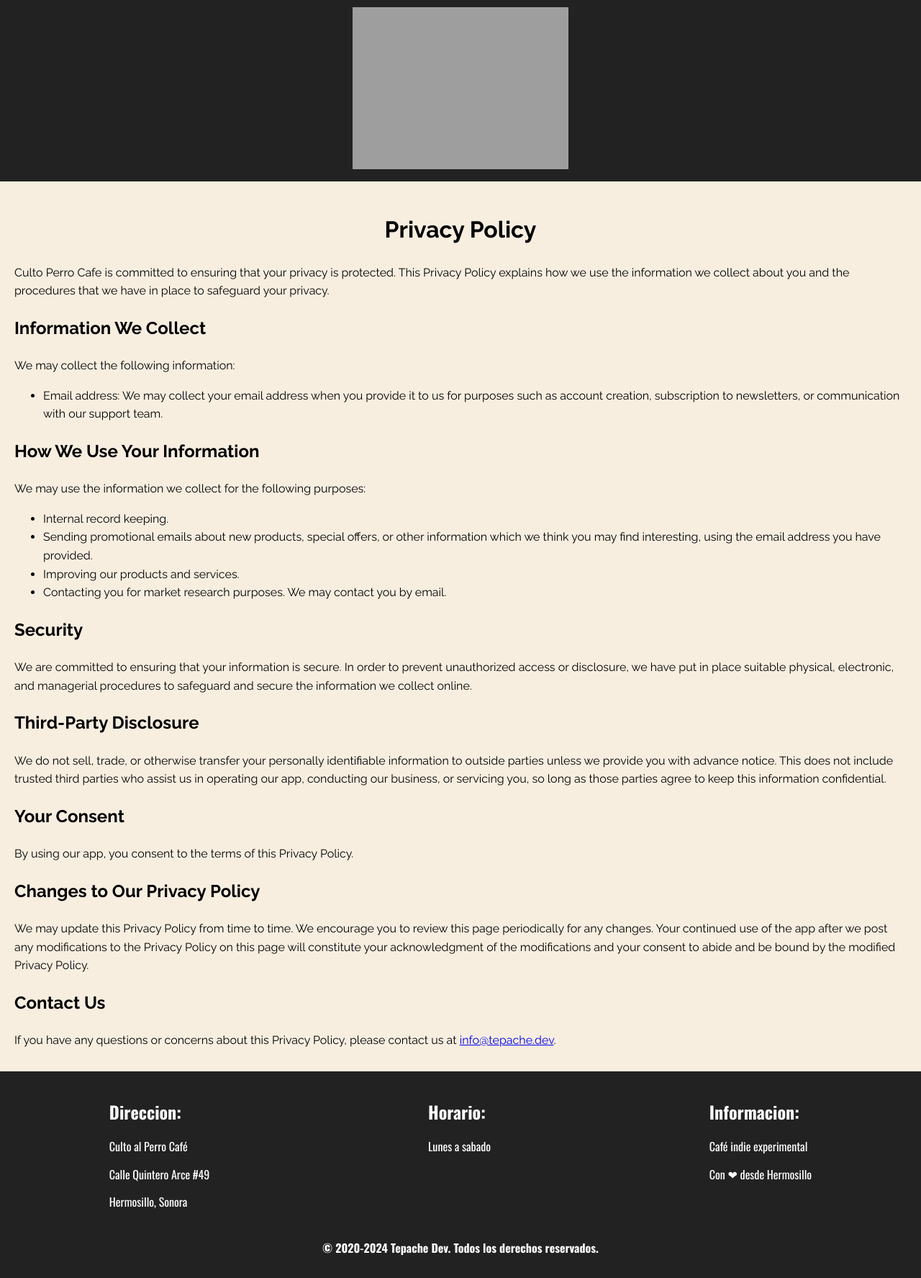
After one commit to tepachelabs/cpc-backend, a Django app: page /privacy in a window 1280 px wide. The commit adds this page. Shown: the whole page at 72% size. Run offline with Django 4.2, Linux system fonts and the light colour scheme; parts of the project's set-up code (start-up, migrations or seed data) failed here and were passed over; grey boxes are pictures that could not be loaded.

Commit message:
send the /privacy route

```diff
--- /dev/null
+++ b/cpc/app/templates/app/base.html
@@ -0,0 +1,103 @@
+<!DOCTYPE html>
+<html lang="en">
+<head>
+    <meta charset="UTF-8">
+    <meta name="viewport" content="width=device-width, initial-scale=1.0">
+    <title>{% block title %}My Website{% endblock %}</title>
+    <link rel="stylesheet"
+          href="https://fonts.googleapis.com/css2?family=Oswald:wght@400;700&family=Raleway:wght@400;700&display=swap">
+    <style>
+        body {
+            font-family: 'Raleway', sans-serif; /* Use Raleway font for body text */
+            line-height: 1.6;
+            margin: 0;
+            padding: 0;
+            background-color: #F8EEE0; /* Background color for entire content */
+            display: flex;
+            flex-direction: column;
+            min-height: 100vh;
+        }
+
+        header {
+            background-color: #222222; /* Banner background color */
+            padding: 10px 0;
+            text-align: center;
+            font-family: 'Oswald', sans-serif; /* Use Oswald font for header */
+            color: white;
+        }
+
+        header img {
+            max-width: 300px; /* Set max-width to control the size of the image */
+            width: 100%; /* Ensure the image doesn't exceed its container */
+        }
+
+        footer {
+            background-color: #222222; /* Footer background color */
+            color: white; /* Text color for footer */
+            padding: 10px 0;
+            text-align: center;
+            margin-top: auto; /* Push the footer to the bottom */
+            font-family: 'Oswald', sans-serif; /* Use Oswald font for footer */
+            max-height: 400px; /* Set the height of the footer */
+            display: flex;
+            justify-content: space-around; /* Align columns */
+            align-items: flex-start;
+            flex-wrap: wrap; /* Allow content to wrap into multiple lines */
+            line-height: 1.4; /* Adjust line height */
+        }
+
+        footer .column {
+            max-width: 250px; /* Set width for each column */
+            text-align: left; /* Align text to the left */
+            margin: 10px; /* Add some margin between columns */
+        }
+
+        footer .copyright {
+            width: 100%; /* Occupy full width */
+            text-align: center; /* Align text to the center */
+        }
+
+        main {
+            padding: 20px; /* Add some padding to main content */
+            flex-grow: 1; /* Grow to fill remaining space */
+        }
+    </style>
+</head>
+<body>
+<header>
+    <!-- Header content goes here -->
+    <img src="https://cdn.shopify.com/oxygen-v2/1295/1917/4079/313603/build/_assets/logo-74MTBGJL.svg" alt="Logo">
+</header>
+
+<main>
+    {% block content %}
+    {% endblock %}
+</main>
+
+<footer>
+    <!-- Footer content goes here -->
+    <div class="column">
+        <h2>Direccion:</h2>
+        <p>Culto al Perro Café</p>
+        <p>Calle Quintero Arce #49</p>
+        <p>Hermosillo, Sonora</p>
+    </div>
+    <div class="column">
+        <h2>Horario:</h2>
+        <p>Lunes a sabado</p>
+    </div>
+    <div class="column">
+        <h2>Informacion:</h2>
+        <p>Café indie experimental</p>
+        <p>Con ❤ desde Hermosillo</p>
+    </div>
+    <div class="copyright">
+        <h4>&copy; 2020-<span id="currentYear"></span> Tepache Dev. Todos los derechos reservados.</h4>
+    </div>
+</footer>
+
+<script>
+  document.getElementById("currentYear").innerText = new Date().getFullYear().toString();
+</script>
+</body>
+</html>
--- /dev/null
+++ b/cpc/app/templates/app/privacy.html
@@ -0,0 +1,148 @@
+{% extends './base.html' %}
+
+{% block title %}
+    {% if request.LANGUAGE_CODE == 'es' or request.LANGUAGE_CODE == 'es-es' or request.LANGUAGE_CODE == 'es-mx' %}
+        Política de privacidad
+    {% else %}
+        Privacy Policy
+    {% endif %}
+{% endblock %}
+
+{% block content %}
+    <style>
+        h1 {
+            text-align: center;
+        }
+
+        h2 {
+            margin-top: 20px;
+        }
+
+        p {
+            margin-bottom: 10px;
+        }
+    </style>
+
+    {% if request.LANGUAGE_CODE == 'es' %}
+        <h1>Política de privacidad</h1>
+
+        <p>Culto Perro Cafe se compromete a garantizar que su privacidad esté protegida. Esta Política de Privacidad
+            explica cómo
+            utilizamos la información que recopilamos sobre usted y los procedimientos que tenemos en lugar para
+            salvaguardar
+            su privacidad.</p>
+
+        <h2>Información que recopilamos</h2>
+        <p>Podemos recopilar la siguiente información:</p>
+        <ul>
+            <li>Dirección de correo electrónico: Podemos recopilar su dirección de correo electrónico cuando nos la
+                proporciona
+                para fines como la creación de cuentas, la suscripción a boletines informativos o la comunicación con
+                nuestro
+                equipo de soporte.
+            </li>
+        </ul>
+
+        <h2>Cómo utilizamos su información</h2>
+        <p>Podemos utilizar la información que recopilamos para los siguientes propósitos:</p>
+        <ul>
+            <li>Registro interno.</li>
+            <li>Enviar correos electrónicos promocionales sobre nuevos productos, ofertas especiales u otra información
+                que
+                creemos que puede resultar interesante para usted, utilizando la dirección de correo electrónico que nos
+                ha
+                proporcionado.
+            </li>
+            <li>Mejorar nuestros productos y servicios.</li>
+            <li>Contactarlo para fines de investigación de mercado. Podemos contactarlo por correo electrónico.</li>
+        </ul>
+
+        <h2>Seguridad</h2>
+        <p>Nos comprometemos a garantizar que su información esté segura. Para evitar el acceso o divulgación no
+            autorizados,
+            hemos implementado procedimientos físicos, electrónicos y administrativos adecuados para salvaguardar y
+            proteger
+            la información que recopilamos en línea.</p>
+
+        <h2>Divulgación a terceros</h2>
+        <p>No vendemos, intercambiamos ni transferimos de ninguna otra manera su información de identificación personal
+            a
+            partes externas a menos que proporcionemos un aviso previo. Esto no incluye terceros de confianza que nos
+            ayuden
+            en la operación de nuestra aplicación, en la realización de nuestro negocio o en el servicio que le
+            brindamos,
+            siempre y cuando esas partes acepten mantener esta información confidencial.</p>
+
+        <h2>Su consentimiento</h2>
+        <p>Al utilizar nuestra aplicación, usted acepta los términos de esta Política de Privacidad.</p>
+
+        <h2>Cambios en nuestra Política de Privacidad</h2>
+        <p>Podemos actualizar esta Política de Privacidad de vez en cuando. Le recomendamos que revise esta página
+            periódicamente
+            para ver cualquier cambio. El uso continuado de la aplicación después de que publiquemos cualquier
+            modificación a
+            la Política de Privacidad en esta página constituirá su aceptación de las modificaciones y su consentimiento
+            para
+            cumplir y estar sujeto a la Política de Privacidad modificada.</p>
+
+        <h2>Contáctenos</h2>
+        <p>Si tiene alguna pregunta o inquietud acerca de esta Política de Privacidad, comuníquese con nosotros a <a
+                href="mailto:info@tepache.dev">info@tepache.dev</a>.</p>
+    {% else %}
+        <h1>Privacy Policy</h1>
+
+        <p>Culto Perro Cafe is committed to ensuring that your privacy is protected. This Privacy Policy explains how we
+            use the
+            information we collect about you and the procedures that we have in place to safeguard your privacy.</p>
+
+        <h2>Information We Collect</h2>
+        <p>We may collect the following information:</p>
+        <ul>
+            <li>Email address: We may collect your email address when you provide it to us for purposes such as account
+                creation, subscription to newsletters, or communication with our support team.
+            </li>
+        </ul>
+
+        <h2>How We Use Your Information</h2>
+        <p>We may use the information we collect for the following purposes:</p>
+        <ul>
+            <li>Internal record keeping.</li>
+            <li>Sending promotional emails about new products, special offers, or other information which we think you
+                may find
+                interesting, using the email address you have provided.
+            </li>
+            <li>Improving our products and services.</li>
+            <li>Contacting you for market research purposes. We may contact you by email.</li>
+        </ul>
+
+        <h2>Security</h2>
+        <p>We are committed to ensuring that your information is secure. In order to prevent unauthorized access or
+            disclosure,
+            we have put in place suitable physical, electronic, and managerial procedures to safeguard and secure the
+            information we collect online.</p>
+
+        <h2>Third-Party Disclosure</h2>
+        <p>We do not sell, trade, or otherwise transfer your personally identifiable information to outside parties
+            unless we
+            provide you with advance notice. This does not include trusted third parties who assist us in operating our
+            app,
+            conducting our business, or servicing you, so long as those parties agree to keep this information
+            confidential.</p>
+
+        <h2>Your Consent</h2>
+        <p>By using our app, you consent to the terms of this Privacy Policy.</p>
+
+        <h2>Changes to Our Privacy Policy</h2>
+        <p>We may update this Privacy Policy from time to time. We encourage you to review this page periodically for
+            any
+            changes. Your continued use of the app after we post any modifications to the Privacy Policy on this page
+            will
+            constitute your acknowledgment of the modifications and your consent to abide and be bound by the modified
+            Privacy
+            Policy.</p>
+
+        <h2>Contact Us</h2>
+        <p>If you have any questions or concerns about this Privacy Policy, please contact us at <a
+                href="mailto:info@tepache.dev">info@tepache.dev</a>.</p>
+    {% endif %}
+{% endblock %}
--- a/cpc/app/urls.py
+++ b/cpc/app/urls.py
@@ -3,4 +3,5 @@ from . import views
 
 urlpatterns = [
     path("", views.index_view, name="index"),
+    path("privacy", views.privacy_view, name="privacy-politic"),
 ]
--- a/cpc/app/views.py
+++ b/cpc/app/views.py
@@ -3,3 +3,7 @@ from django.shortcuts import render
 
 def index_view(request):
     return render(request, "app/index.html")
+
+
+def privacy_view(request):
+    return render(request, "app/privacy.html")
--- a/cpc/settings/middlewares.py
+++ b/cpc/settings/middlewares.py
@@ -6,5 +6,6 @@ MIDDLEWARE = [
     "django.contrib.auth.middleware.AuthenticationMiddleware",
     "django.contrib.messages.middleware.MessageMiddleware",
     "django.middleware.clickjacking.XFrameOptionsMiddleware",
+    "django.middleware.locale.LocaleMiddleware",
     "whitenoise.middleware.WhiteNoiseMiddleware",
 ]
```
Also changed, not shown: cpc/app/templates/app/index.html (+6 -26 lines).
